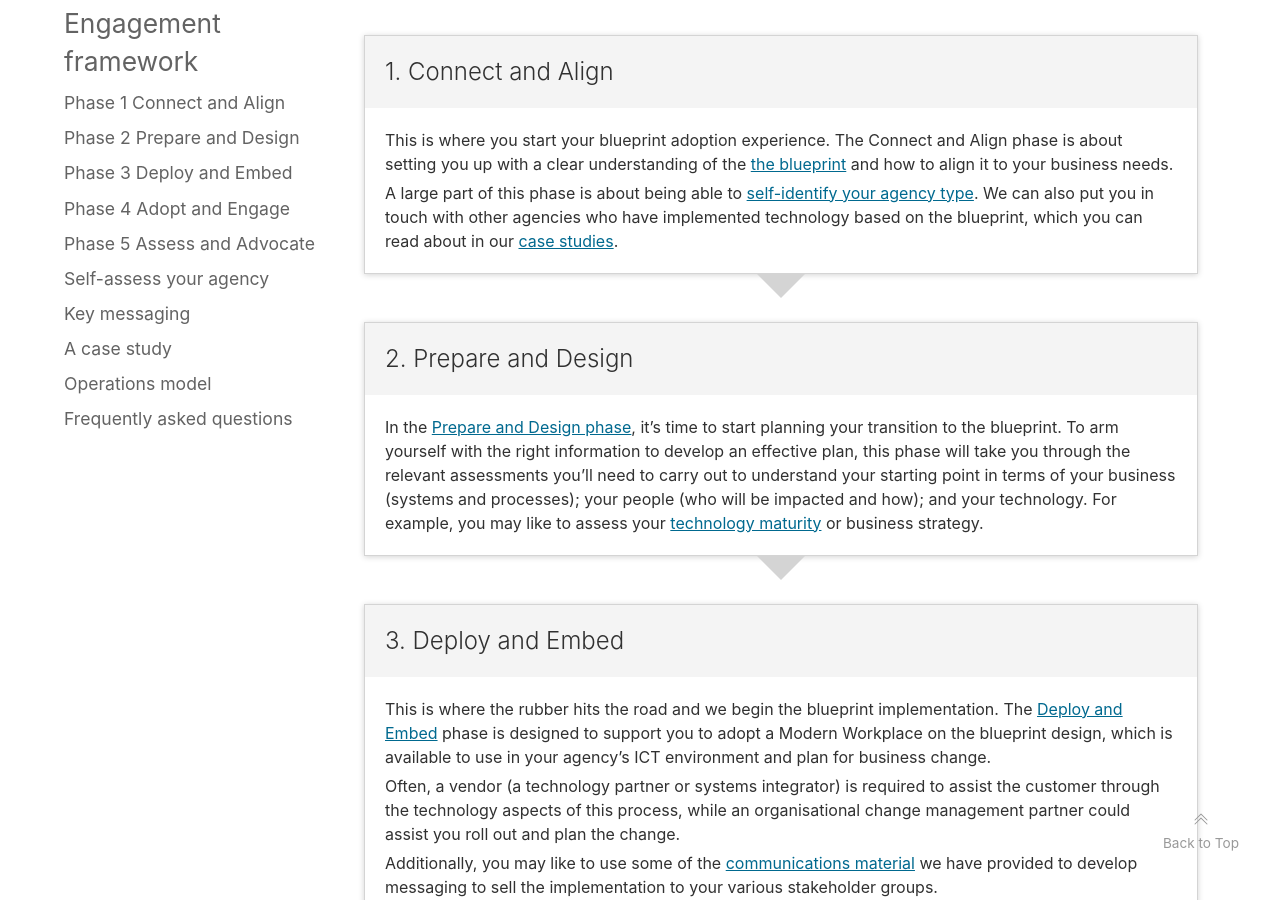
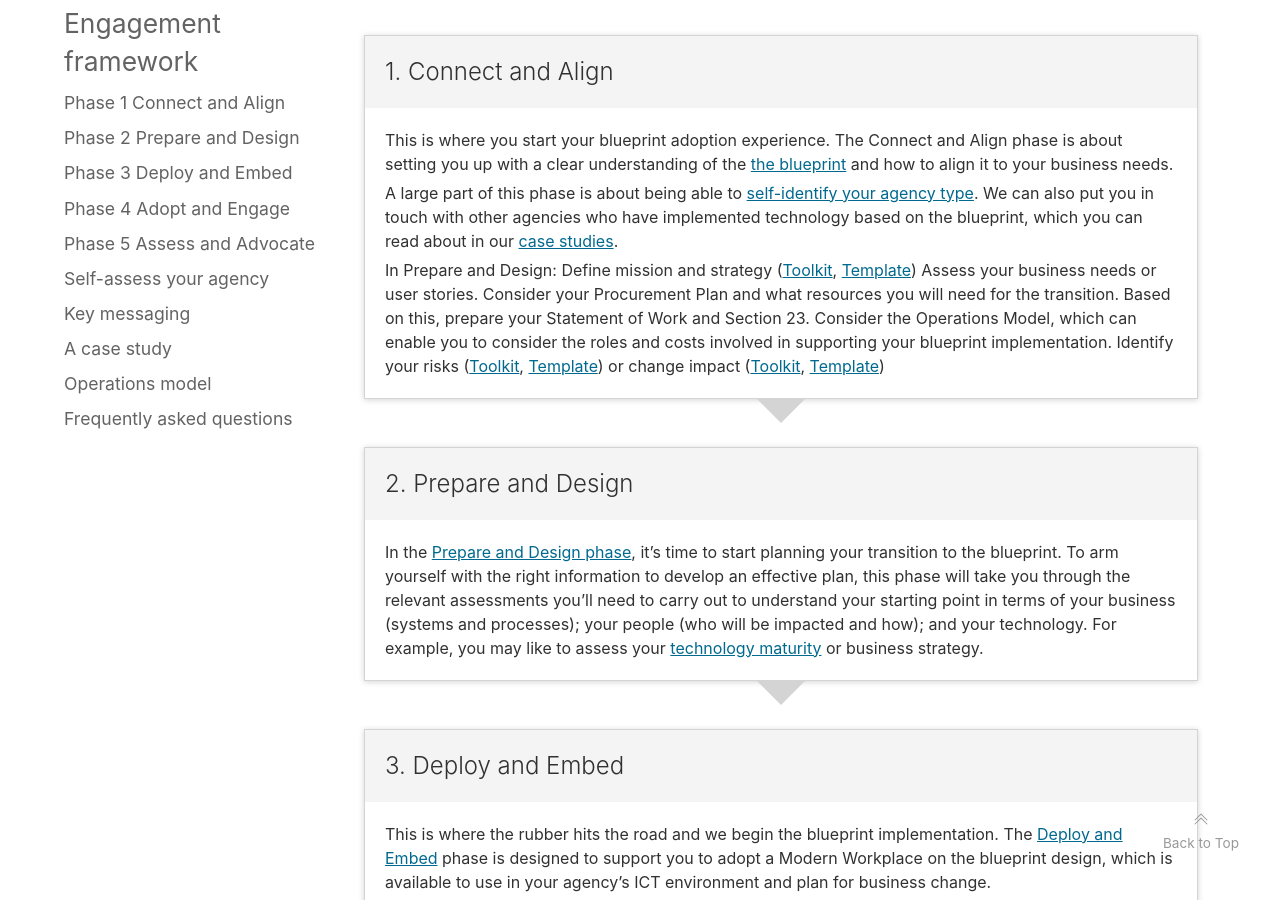
Before and after one commit to ASD-Blueprint/desktop.gov.au, a Jekyll site: the page built from about/business-change-guide.md, in a window 1280 px wide and 900 px high, scrolled down 3223 px. Built offline with Jekyll 4.4.1, drawn with Linux system fonts in a browser that asks for light colours; comment, search, counter and statistics services are not loaded.

Commit message:
Update business-change-guide.md

```diff
--- a/about/business-change-guide.md
+++ b/about/business-change-guide.md
@@ -7,6 +7,12 @@ timeline:
     This is where you start your blueprint adoption experience. The Connect and Align phase is about setting you up with a clear understanding of the [the blueprint](/blueprint/index.html) and how to align it to your business needs.
 
     A large part of this phase is about being able to [self-identify your agency type](/about/engagement/#). We can also put you in touch with other agencies who have implemented technology based on the blueprint, which you can read about in our [case studies](/about/engagement/case-studies.html).
+
+    In Prepare and Design:
+    Define mission and strategy ([Toolkit](/assets/files/pdf/dta-strategy-analysis-toolkit.pdf), [Template](/assets/files/xls/dta-strategy-analysis.xlsx))
+    Assess your business needs or user stories. Consider your Procurement Plan and what resources you will need for the transition. Based on this, prepare your Statement of Work and Section 23.
+    Consider the Operations Model, which can enable you to consider the roles and costs involved in supporting your blueprint implementation.
+    Identify your risks ([Toolkit](/assets/files/pdf/dta-risk-assessment-toolkit.pdf), [Template](/assets/files/pdf/dta-risk-assessment.xlsx)) or change impact ([Toolkit](/assets/files/pdf/dta-change-impact-assessment-toolkit.pdf), [Template](/assets/files/pdf/dta-change-impact-assessment.xlsx))
 - title: 2. Prepare and Design
   body: |
     In the [Prepare and Design phase](/about/engagement/prepare-and-design.html), it's time to start planning your transition to the blueprint. To arm yourself with the right information to develop an effective plan, this phase will take you through the relevant assessments you'll need to carry out to understand your starting point in terms of your business (systems and processes); your people (who will be impacted and how); and your technology. For example, you may like to assess your [technology maturity](/assets/files/pdf/dta-technology-maturity-assessment-toolkit.pdf) or business strategy.
```
